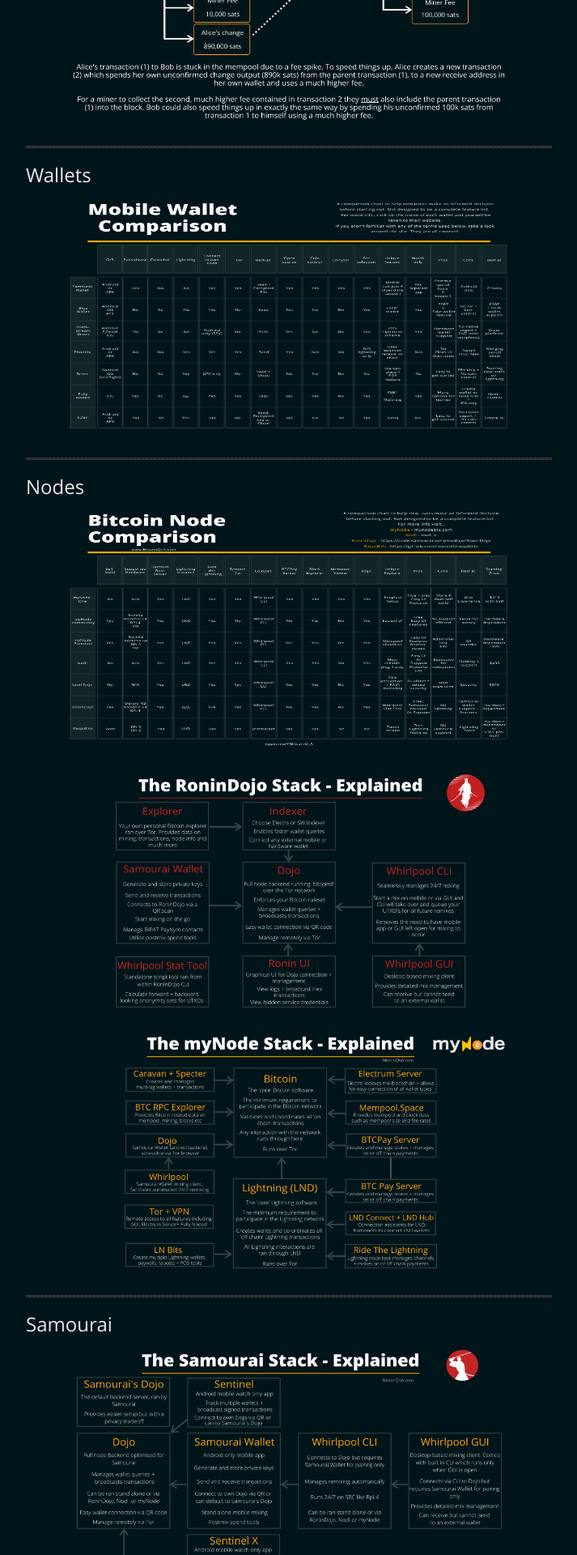
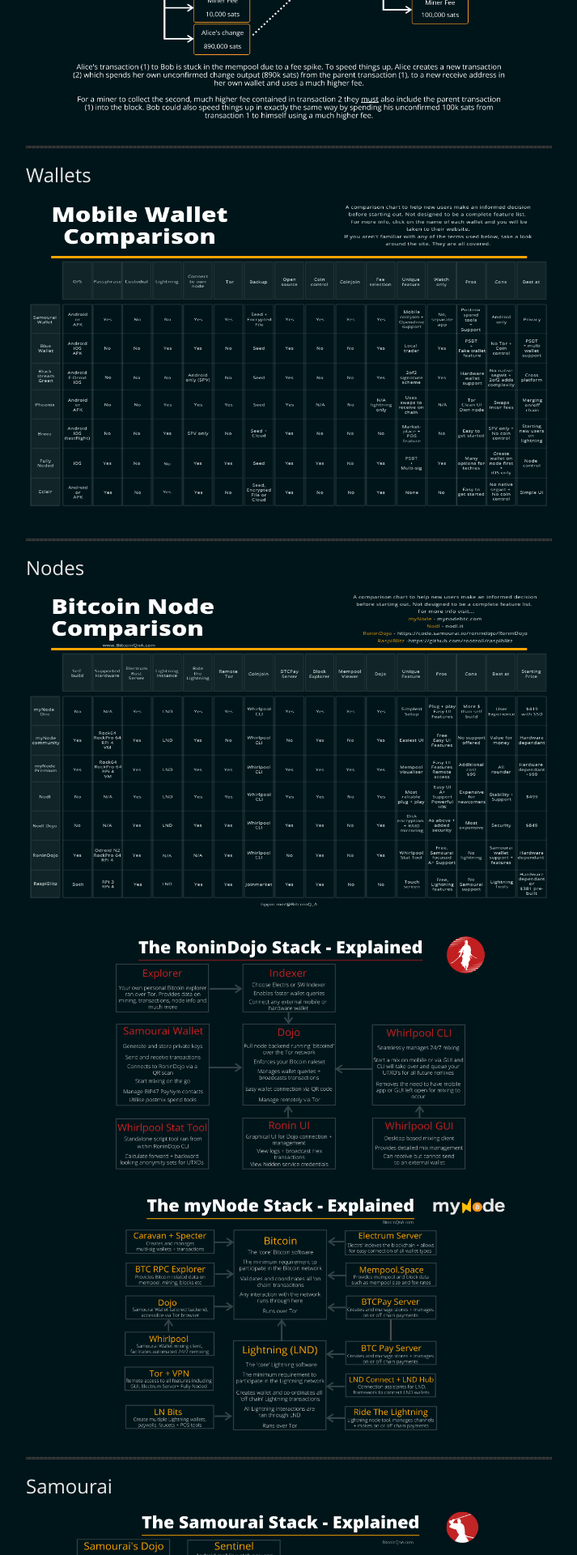
Before and after one commit to BitcoinQnA/bitcoingraphics, a Jekyll site: the page built from index.md, in a window 1280 px wide. Shown: the part 492-2412 px from the top of the page at 81% size, without its empty margins (283-996 px from the left). Built offline with Jekyll 4.4.1, drawn with Linux system fonts in a browser that asks for light colours.

Commit message:
Update index.md

```diff
--- a/index.md
+++ b/index.md
@@ -26,7 +26,7 @@ layout: default
 
 
 <p align="center">
-<img src="https://raw.githubusercontent.com/BitcoinQnA/bitcoingraphics/master/assets/images/Wallet%20comparison.png" class=responsive width="550" height="300" maxheight="300" />
+<img src="https://raw.githubusercontent.com/BitcoinQnA/bitcoingraphics/master/assets/images/Wallet%20comparison.png" class=responsive width="650" height="400" maxheight="400" />
 </p>
 
 
@@ -37,7 +37,7 @@ layout: default
 
 
 <p align="center">
-<img src="https://raw.githubusercontent.com/BitcoinQnA/bitcoingraphics/master/assets/images/V4.png" class=responsive width="550" height="300" maxheight="300" />
+<img src="https://raw.githubusercontent.com/BitcoinQnA/bitcoingraphics/master/assets/images/V4.png" class=responsive width="650" height="400" maxheight="400" />
 </p>
 
 
```
